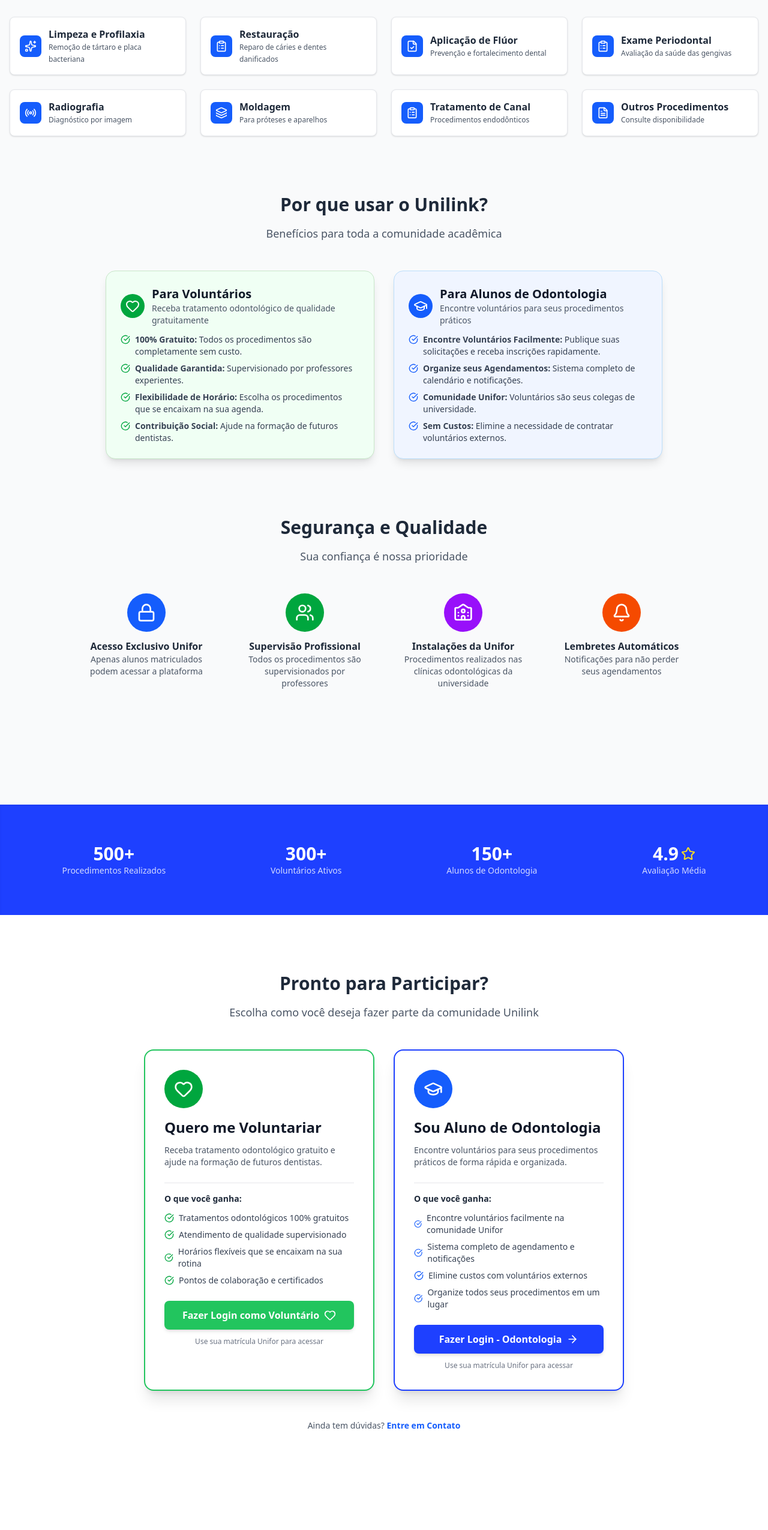
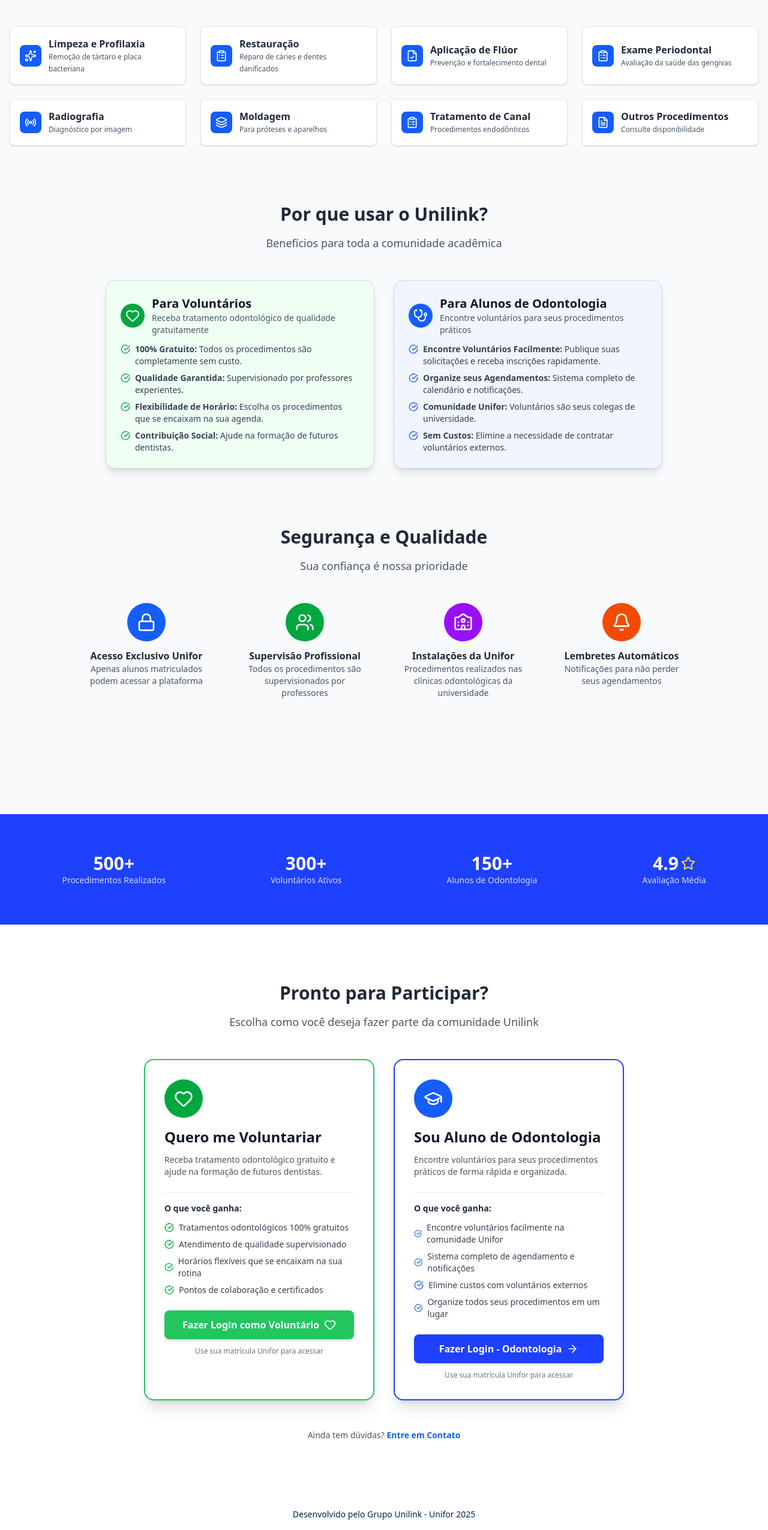
Before and after one commit to cauang/Projeto-UniLink, a React (Vite) app: page /sobre in a window 1280 px wide. Shown: the part 1137-3687 px from the top of the page at 60% size. Before the commit the page ends 3619 px from the top, so only its background shows below. Built offline with nearby package versions, Linux system fonts and the light colour scheme.

Commit message:
Modificando itens

```diff
--- a/src/pages/Sobre.jsx
+++ b/src/pages/Sobre.jsx
@@ -1,9 +1,9 @@
 import React from "react";
 import { Link } from "react-router-dom";
-// import Navbar from "../components/Navbar.jsx"; // Removido pois não estava no seu código original
-// import Footer from "../components/Footer.jsx"; // Removido pois não estava no seu código original
+import Footer from "../components/Footer.jsx";
 import {
   Heart,
+  Stethoscope,
   UserPlus,
   Star,
   ShieldCheck,
@@ -23,7 +23,7 @@
   Lock,
   University,
   Bell,
-  ArrowRight, // Adicionado para o botão
+  ArrowRight,
 } from "lucide-react";
 
 // --- Constantes de Cor ---
@@ -60,7 +60,7 @@
     </div>
     {/* Círculo do número */}
     <div
-      className={`w-6 h-6 rounded-full flex items-center justify-center text-white font-bold text-sm mb-3 ${
+      className={`w-10 h-10 rounded-full flex items-center justify-center text-white font-bold text-sm mb-3 ${
         color === "blue"
           ? "bg-blue-600"
           : color === "green"
@@ -163,7 +163,7 @@
       description: "Para próteses e aparelhos",
     },
     {
-      icon: ClipboardList, // Ícone genérico para Canal
+      icon: ClipboardList,
       title: "Tratamento de Canal",
       description: "Procedimentos endodônticos",
     },
@@ -204,8 +204,6 @@
 
   return (
     <div className="min-h-screen font-sans bg-gray-50">
-      {/* <Navbar /> */} {/* Descomente se você tiver um componente Navbar */}
-
       {/* Header */}
       <header
         className="py-20 md:py-28 text-white text-center rounded-b-3xl shadow-lg"
@@ -339,7 +337,7 @@
             >
               <div className="flex items-center gap-3 mb-3">
                 <div className="p-2 bg-blue-600 rounded-full inline-flex">
-                  <GraduationCap size={24} className="text-white" />
+                  <Stethoscope  size={24} className="text-white" />
                 </div>
                 <div>
                   <h3 className="text-xl font-bold text-gray-900">
@@ -583,8 +581,7 @@
           </p>
         </div>
       </section>
-
-      {/* <Footer /> */} {/* Descomente se você tiver um componente Footer */}
+      <Footer />
     </div>
   );
 };
```
